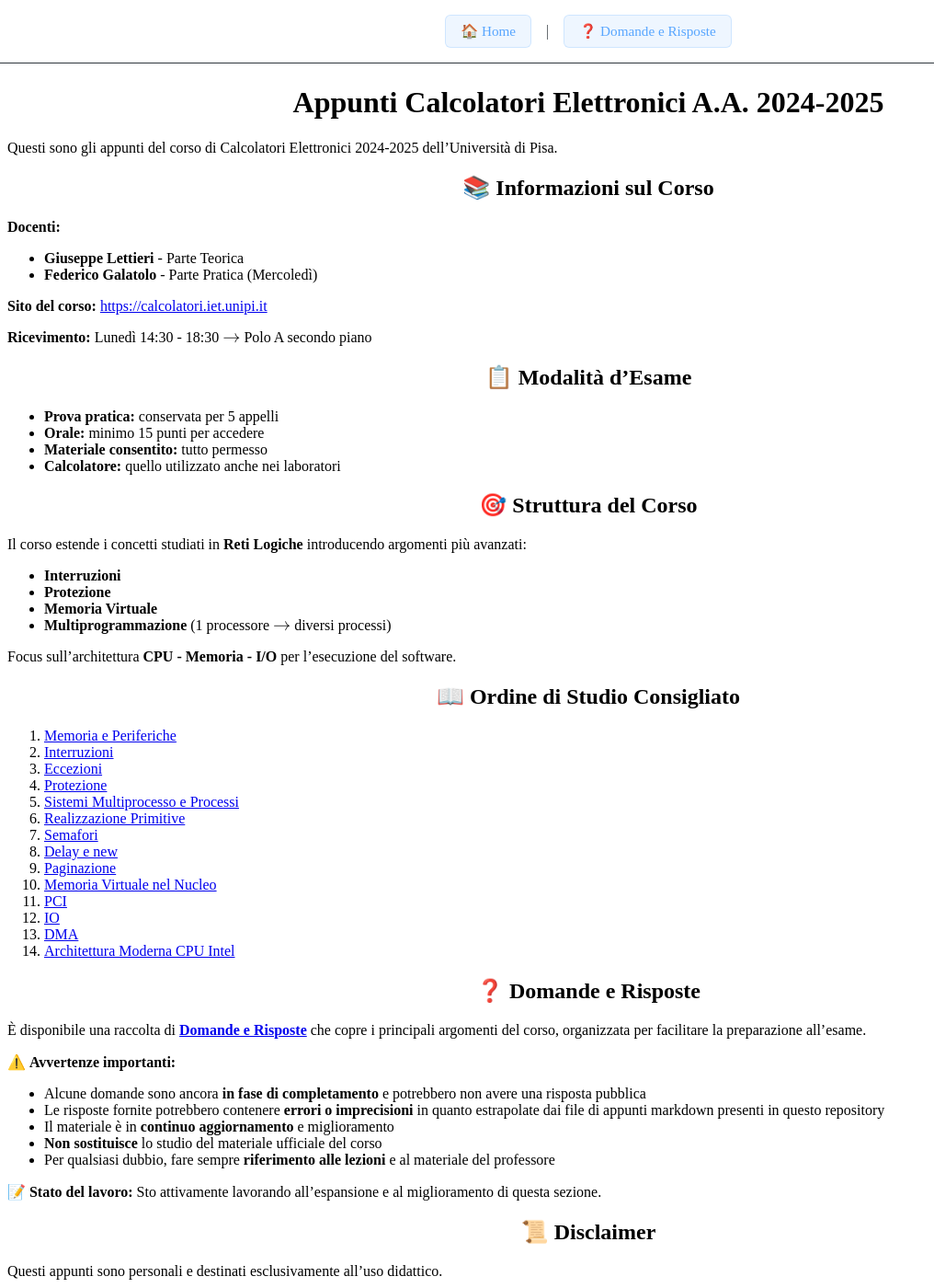
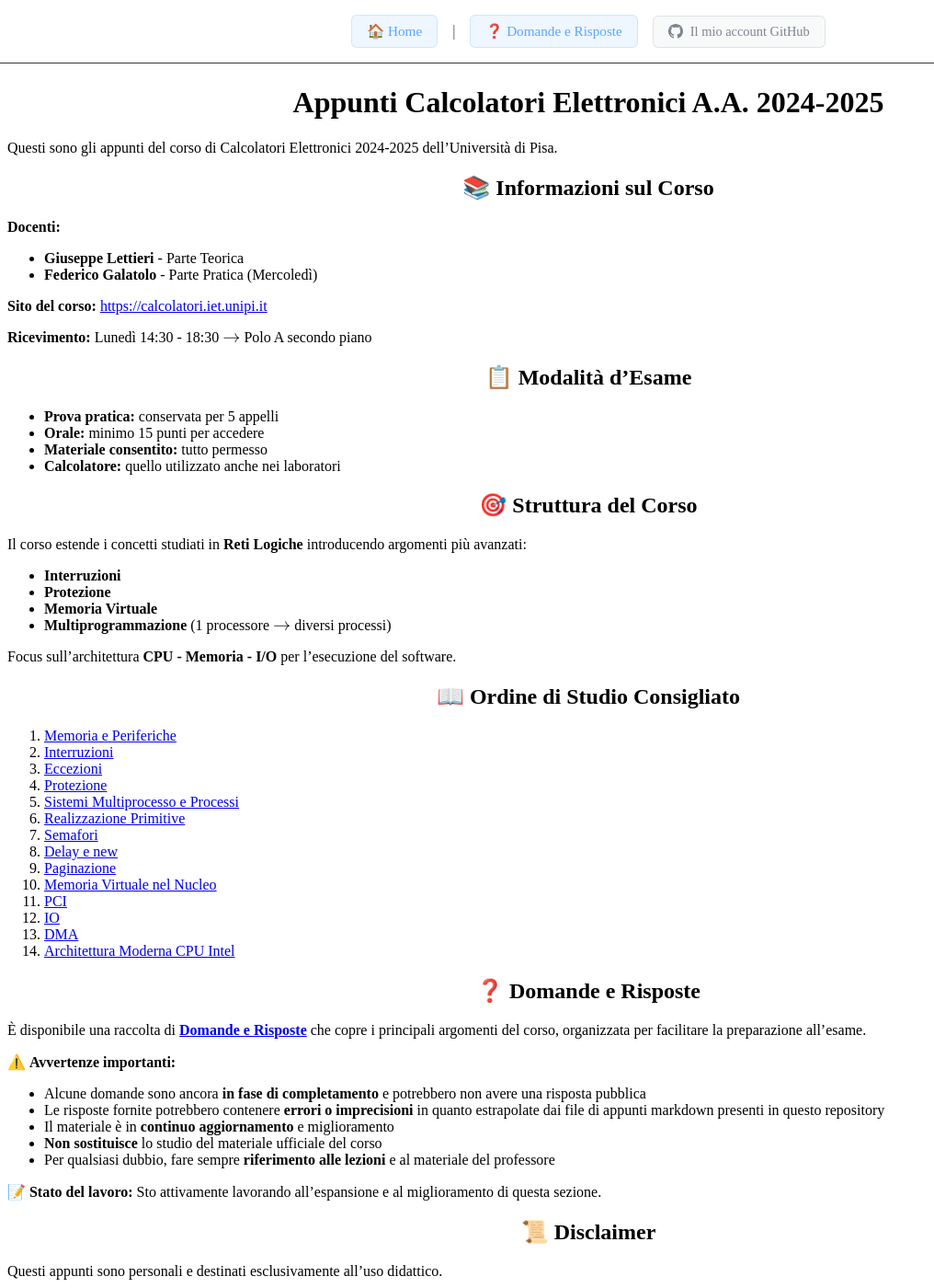
Before and after one commit to Gabriele-D-Cambria/Appunti-Calcolatori-Elettronici-2024-2025, a Jekyll site: the page built from README.md, in a window 1280 px wide and 1400 px high. Shown: the whole window at 92% size, without its empty margins (0-1016 px from the left). Built offline with Jekyll 4.4.1, drawn with Linux system fonts in a browser that asks for light colours; nearby versions of some CDN libraries; our own code applies the rules of GitHub Pages for plain Markdown files.

Commit message:
Aggiunta di un header di navigazione con link a GitHub e miglioramenti stilistici per la responsività

```diff
--- a/_layouts/default.html
+++ b/_layouts/default.html
@@ -20,9 +20,19 @@
         <!-- Header di navigazione -->
         <header class="site-header">
             <nav class="site-nav">
-                <a href="./" class="home-link">🏠 Home</a>
-                <span class="separator">|</span>
-                <a href="./Domande e Risposte" class="questions-link">❓ Domande e Risposte</a>
+                <div class="nav-internal">
+                    <a href="./" class="home-link">🏠 Home</a>
+                    <span class="separator">|</span>
+                    <a href="./Domande e Risposte" class="questions-link">❓ Domande e Risposte</a>
+                </div>
+                <div class="nav-external">
+                    <a href="https://github.com/Gabriele-D-Cambria" target="_blank" rel="noopener noreferrer" class="github-link">
+                        <svg class="github-icon" viewBox="0 0 24 24" width="16" height="16">
+                            <path fill="currentColor" d="M12 0c-6.626 0-12 5.373-12 12 0 5.302 3.438 9.8 8.207 11.387.599.111.793-.261.793-.577v-2.234c-3.338.726-4.033-1.416-4.033-1.416-.546-1.387-1.333-1.756-1.333-1.756-1.089-.745.083-.729.083-.729 1.205.084 1.839 1.237 1.839 1.237 1.07 1.834 2.807 1.304 3.492.997.107-.775.418-1.305.762-1.604-2.665-.305-5.467-1.334-5.467-5.931 0-1.311.469-2.381 1.236-3.221-.124-.303-.535-1.524.117-3.176 0 0 1.008-.322 3.301 1.23.957-.266 1.983-.399 3.003-.404 1.02.005 2.047.138 3.006.404 2.291-1.552 3.297-1.23 3.297-1.23.653 1.653.242 2.874.118 3.176.77.84 1.235 1.911 1.235 3.221 0 4.609-2.807 5.624-5.479 5.921.43.372.823 1.102.823 2.222v3.293c0 .319.192.694.801.576 4.765-1.589 8.199-6.086 8.199-11.386 0-6.627-5.373-12-12-12z"/>
+                        </svg>
+                        Il mio account GitHub
+                    </a>
+                </div>
             </nav>
         </header>
 
--- a/assets/style.css
+++ b/assets/style.css
@@ -349,7 +349,19 @@
     padding: 0 1rem;
     display: flex;
     align-items: center;
+    justify-content: space-between;
     gap: 1rem;
+}
+
+.nav-internal {
+    display: flex;
+    align-items: center;
+    gap: 1rem;
+}
+
+.nav-external {
+    display: flex;
+    align-items: center;
 }
 
 .home-link, .questions-link {
@@ -370,6 +382,34 @@
     transform: translateY(-1px);
 }
 
+.github-link {
+    color: #7d8590 !important;
+    text-decoration: none;
+    font-weight: 500;
+    font-size: 0.9rem;
+    padding: 0.5rem 1rem;
+    border-radius: 6px;
+    transition: all 0.2s ease;
+    background-color: rgba(125, 133, 144, 0.05);
+    border: 1px solid rgba(125, 133, 144, 0.2);
+    display: flex;
+    align-items: center;
+    gap: 0.5rem;
+}
+
+.github-link:hover {
+    color: #f0f6fc !important;
+    background-color: rgba(125, 133, 144, 0.15);
+    border-color: rgba(125, 133, 144, 0.4);
+    transform: translateY(-1px);
+}
+
+.github-icon {
+    width: 16px;
+    height: 16px;
+    fill: currentColor;
+}
+
 .separator {
     color: #474c52;
     font-weight: 300;
@@ -379,12 +419,21 @@
 @media (max-width: 768px) {
     .site-nav {
         flex-direction: column;
+        gap: 1rem;
+        text-align: center;
+    }
+
+    .nav-internal {
+        flex-direction: column;
         gap: 0.5rem;
-        text-align: center;
     }
 
     .separator {
         display: none;
+    }
+
+    .nav-external {
+        margin-top: 0.5rem;
     }
 }
 
```
